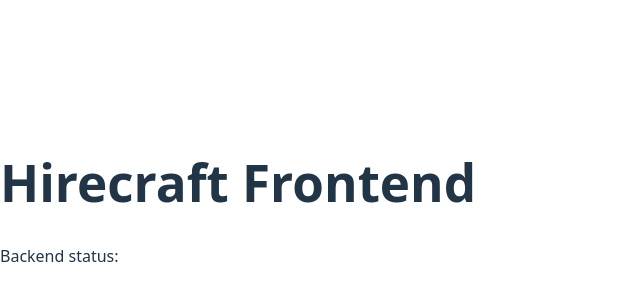
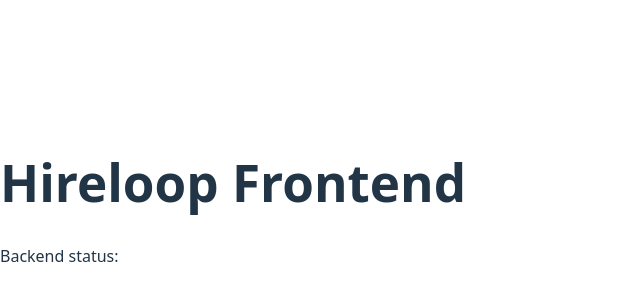
Before and after one commit to surajbhatt27/Hireloop, a React (Vite) app in the folder frontend/: page / in a window 1280 px wide. Shown: the part 198-498 px from the top of the page, without its empty margins (0-640 px from the left). Built offline with nearby package versions, Linux system fonts and the light colour scheme; no server answers.

Commit message:
fix: correct project name from Hirecraft to Hireloop in App component

```diff
--- a/frontend/src/App.jsx
+++ b/frontend/src/App.jsx
@@ -10,7 +10,7 @@
 
   return (
     <div>
-      <h1>Hirecraft Frontend</h1>
+      <h1>Hireloop Frontend</h1>
       <p>Backend status: {status}</p>
     </div>
   );
```
